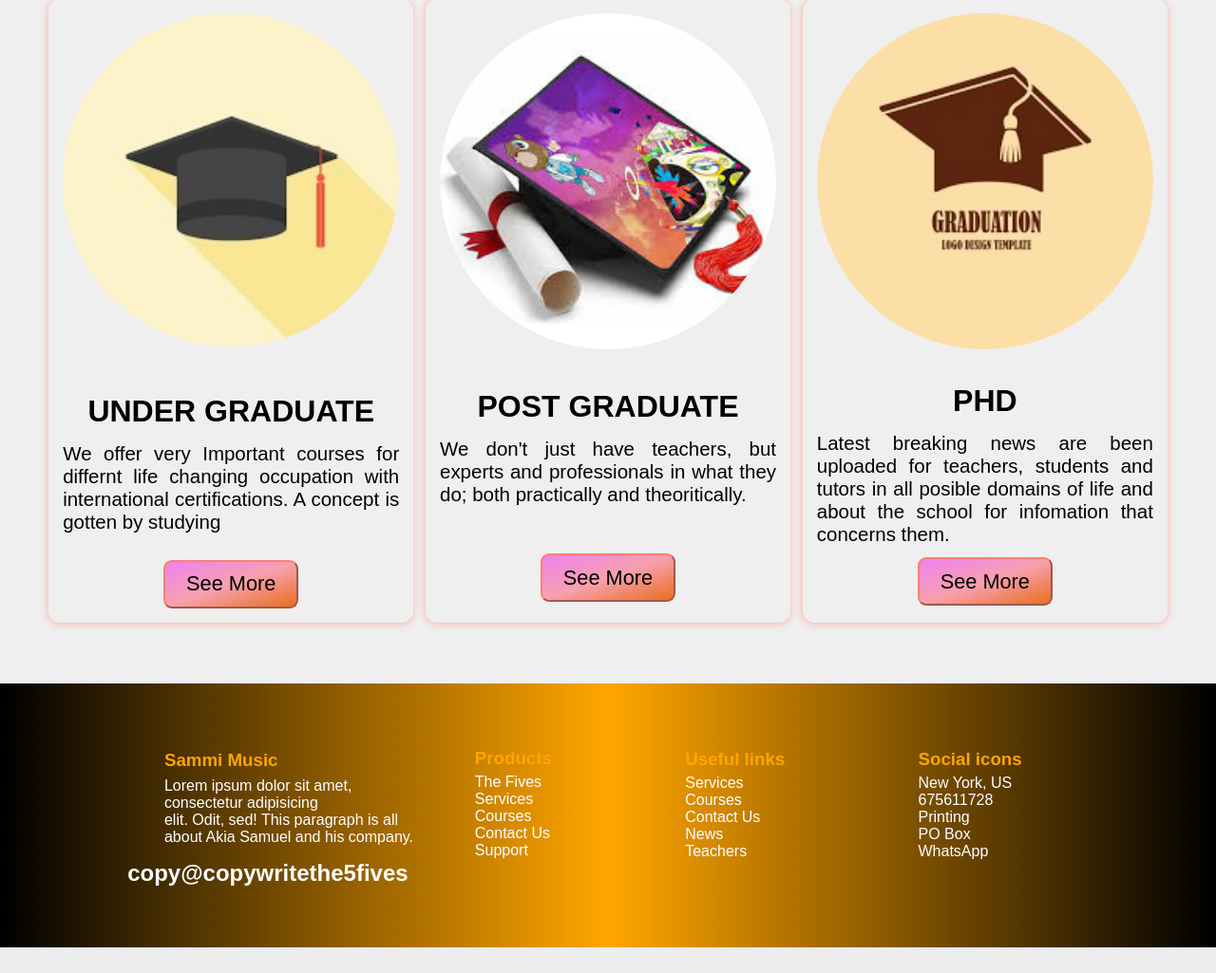
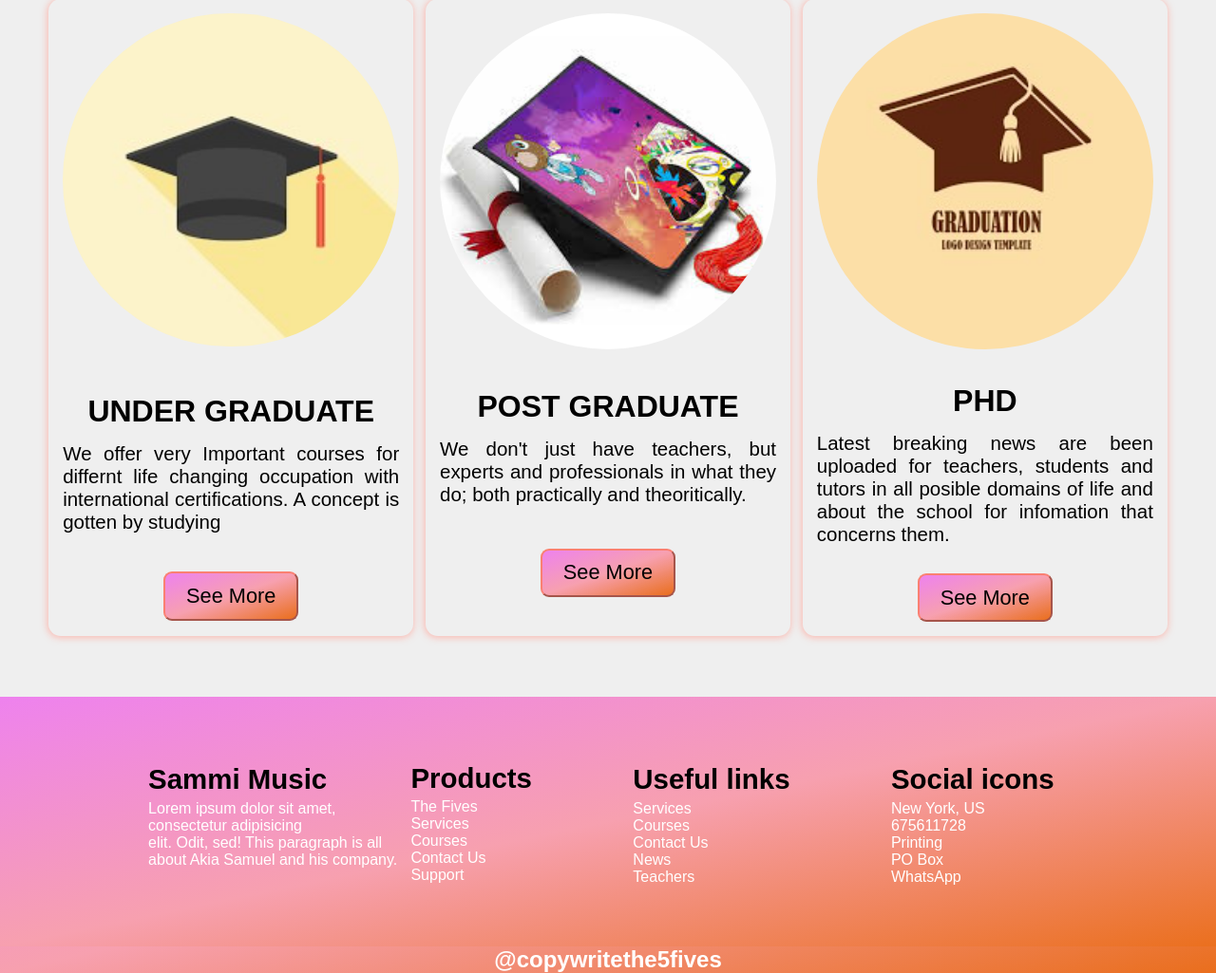
Before and after one commit to Sammi-Drums/Site-7, a PHP site: page /Services.html in a window 1280 px wide. Shown: the part 672-1697 px from the top of the page at 95% size. Before the commit the page ends 1670 px from the top, so only its background shows below. Run offline with PHP 8.4, Linux system fonts and the light colour scheme.

Commit message:
Color Fixed

```diff
--- a/CSS/Services.css
+++ b/CSS/Services.css
@@ -25,7 +25,7 @@
 .logo h5{
     margin: -0.4%;
     margin-left: 2%;
-    color: orange;
+    color: rgb(0, 0, 0);
 }
 .logo h1:hover{
     /* background-image: linear-gradient(to right, black, orange,black); */
@@ -50,7 +50,7 @@
 }
 .headright li a:hover{
     text-decoration: underline;
-    color: orange;
+    color: rgb(0, 0, 0);
     font-size: 23px;
 }
 .o1verlay{
@@ -100,6 +100,13 @@
 }
 
 /* The footer Section */
+.foo{
+    background-image: linear-gradient(to top left, rgba(233, 100, 12, 0.925), rgb(247, 160, 175), violet);
+    background-repeat: no-repeat;
+    background-size: cover;
+    background-position: bottom center;
+    border: 0;
+}
 .footerSection{
     display: grid;
     grid-template-columns: auto auto auto auto;
@@ -107,9 +114,7 @@
     border: 1px solid black;
     margin-top: 5%;
     padding: 5%;
-    /* background-image:  */
-    background-image: linear-gradient(to right, black, orange,black);
-    /* linear-gradient(to right, rgba(0, 0, 0, 0.925), rgba(255, 166, 0, 0.822)); */
+    background-image: linear-gradient(to top left, rgba(233, 100, 12, 0.925), rgb(247, 160, 175), violet);
     border: 0;
 }
 .Samm{
@@ -122,13 +127,14 @@
     color: black;
 }
 h3{
-    color: orange;
+    color: black;
     padding: 2%;
     padding-left: 0;
+    font-size: 2.3vw;
 }
 h3:hover{
     color: black;
-    font-size: 1.6vw;
+    font-size: 2.4vw;
 }
 .Samm p{
     color: white;
@@ -190,7 +196,7 @@ h3:hover{
     /* background-color: salmon; */
     background-image: linear-gradient(to top left, rgba(233, 100, 12, 0.925), rgb(247, 160, 175), violet);
     border-color: salmon;
-    margin-top: 3.4vh;
+    margin-top: 5vh;
     font-size: 1.7vw;
 }
 .card1 button:hover{
@@ -235,7 +241,7 @@ h3:hover{
     padding: 3%;
     background-image: linear-gradient(to top left, rgba(233, 100, 12, 0.925), rgb(247, 160, 175), violet);
     border-color: salmon;
-    margin-top: 6.3vh;
+    margin-top: 5.6vh;
     font-size: 1.7vw;
 }
 .card2 button:hover{
@@ -278,7 +284,7 @@ h3:hover{
     padding: 3%;
     background-image: linear-gradient(to top left, rgba(233, 100, 12, 0.925), rgb(247, 160, 175), violet);
     border-color: salmon;
-    margin-top: 1.5vh;
+    margin-top: 3.6vh;
     font-size: 1.7vw;
 }
 .card3 button:hover{
--- a/CSS/Style.css
+++ b/CSS/Style.css
@@ -27,6 +27,11 @@
 .topic h2{
     text-transform: uppercase;
     font-size: 3vw;
+    background-image: linear-gradient(to top left, rgba(233, 100, 12, 0.925), rgb(247, 160, 175), violet);
+    margin-left: 30vw;
+    margin-right: 30vw;
+    -webkit-text-fill-color: transparent;
+    -webkit-background-clip: text;
 }
 .topic h2:hover{
     font-size: 3.1vw;
--- a/CSS/footer.css
+++ b/CSS/footer.css
@@ -107,7 +107,7 @@
 
 /* The footer Section */
 .foo{
-    background-image: url(https:\2f\2f cc-prod.scene7.com\2fis\2fimage\2f CCProdAuthor\2f background-uk-education-1920x880?$png$\26jpegSize=200\26wid=1199);
+    background-image: linear-gradient(to top left, rgba(233, 100, 12, 0.925), rgb(247, 160, 175), violet);
     background-repeat: no-repeat;
     background-size: cover;
     background-position: bottom center;
@@ -120,7 +120,7 @@
     border: 1px solid black;
     margin-top: 5%;
     padding: 5%;
-    background-image: url(https:\2f\2f cc-prod.scene7.com\2fis\2fimage\2f CCProdAuthor\2f background-uk-education-1920x880?$png$\26jpegSize=200\26wid=1199);
+    background-image: linear-gradient(to top left, rgba(233, 100, 12, 0.925), rgb(247, 160, 175), violet);
     background-repeat: no-repeat;
     background-size: cover;
     background-position: bottom center;
--- a/Services.html
+++ b/Services.html
@@ -278,6 +278,7 @@
 
 
     <!-- Footer Section -->
+    <div class="foo">
         <div class="footerSection">
             <div class="Samm">
                 <h3> Sammi Music </h3>
@@ -342,12 +343,12 @@
                </p>
 
             </div>
-        <div class="copyWSection">
-            <h2> copy@copywritethe5fives </h2>
-        </div>
 
 </div>
-
+<div class="copyWSection">
+    <h2> @copywritethe5fives </h2>
+</div>
+    </div>
 
 </div>
 </body>
--- a/index.html
+++ b/index.html
@@ -185,7 +185,7 @@
 
     </div>
     <div class="copyWSection">
-        <h2> 1@copywritethe5fives </h2>
+        <h2> @copywritethe5fives </h2>
     </div>
         </div>
 
```
Lines whose indentation alone changed are shown as unchanged.
